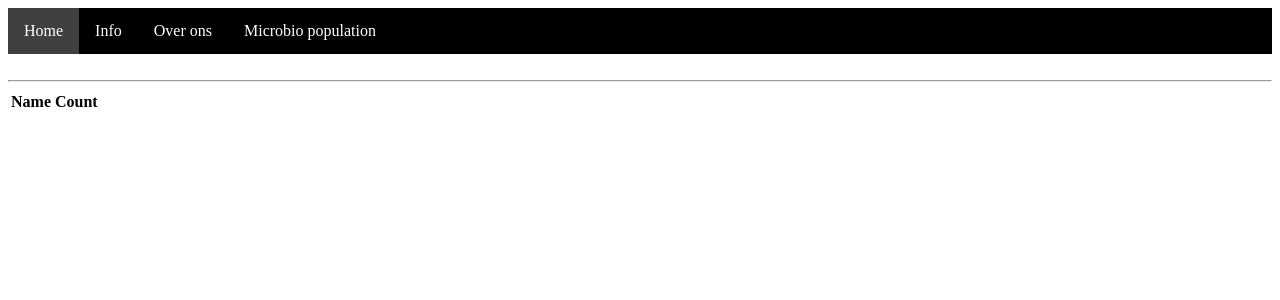
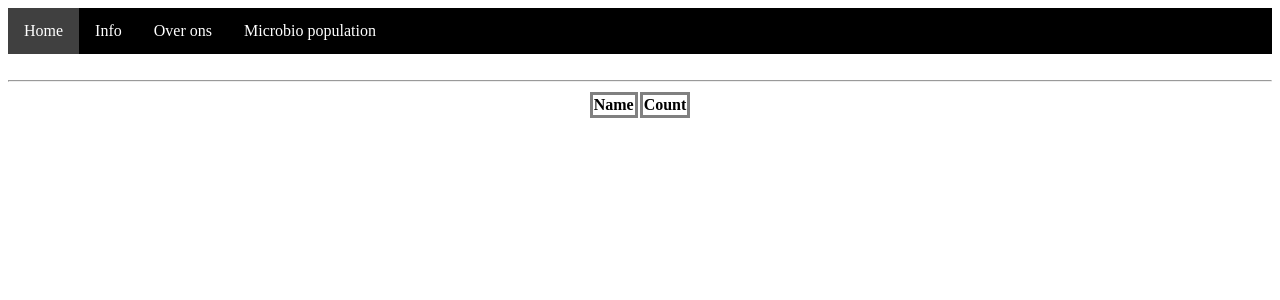
Before and after one commit to HugoCol/AzureFlaskAppCourse4, a Flask app: page /populatie.html in a window 1280 px wide. Shown: the top 300 px of the page. Run offline with Flask 2, Linux system fonts and the light colour scheme; data that the repository does not hold is empty.

Commit message:
populatie pagina, hyperlinks, top 10 voorkomende organismen tabel layout

```diff
--- a/static/style.css
+++ b/static/style.css
@@ -39,7 +39,19 @@ footer {
     position: fixed;
     color: white;
 }
-
+table {
+    align-content: left;
+    text-align: left;
+    place-self: center;
+}
+table tr {
+    border: grey;
+    border-style: solid;
+}
+table th {
+    border: grey;
+    border-style: solid;
+}
 .collapsible {
   background-color: #777;
   color: white;
--- a/templates/populatie.html
+++ b/templates/populatie.html
@@ -25,7 +25,7 @@
         </tr>
         {% for key in tabledata %}
         <tr>
-            <th>{{ key }}</th>
+            <th><a href="https://www.wikipedia.org/wiki/{{ key }} " target="_top" >{{ key }}</a></th>
             <th>{{ tabledata[key] }}</th>
         </tr>
         {% endfor %}
```
